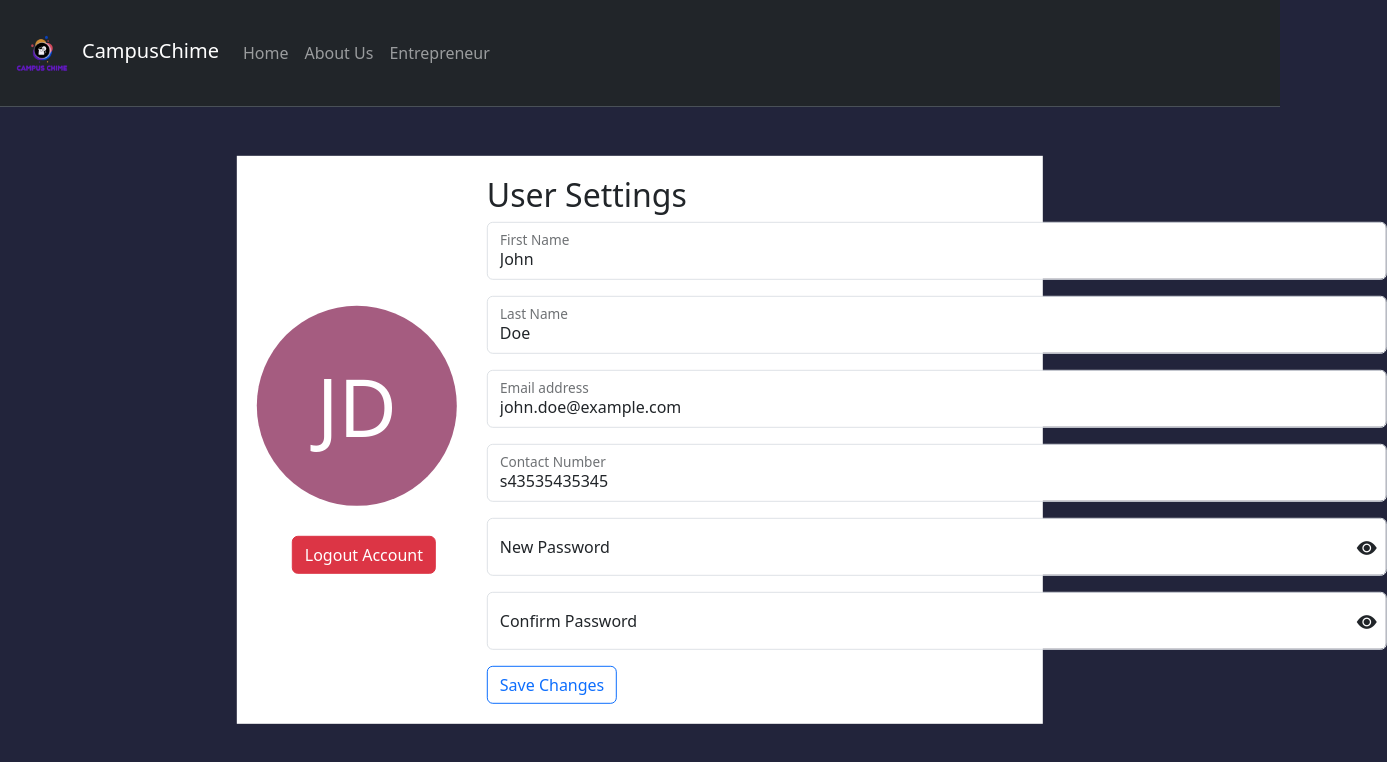
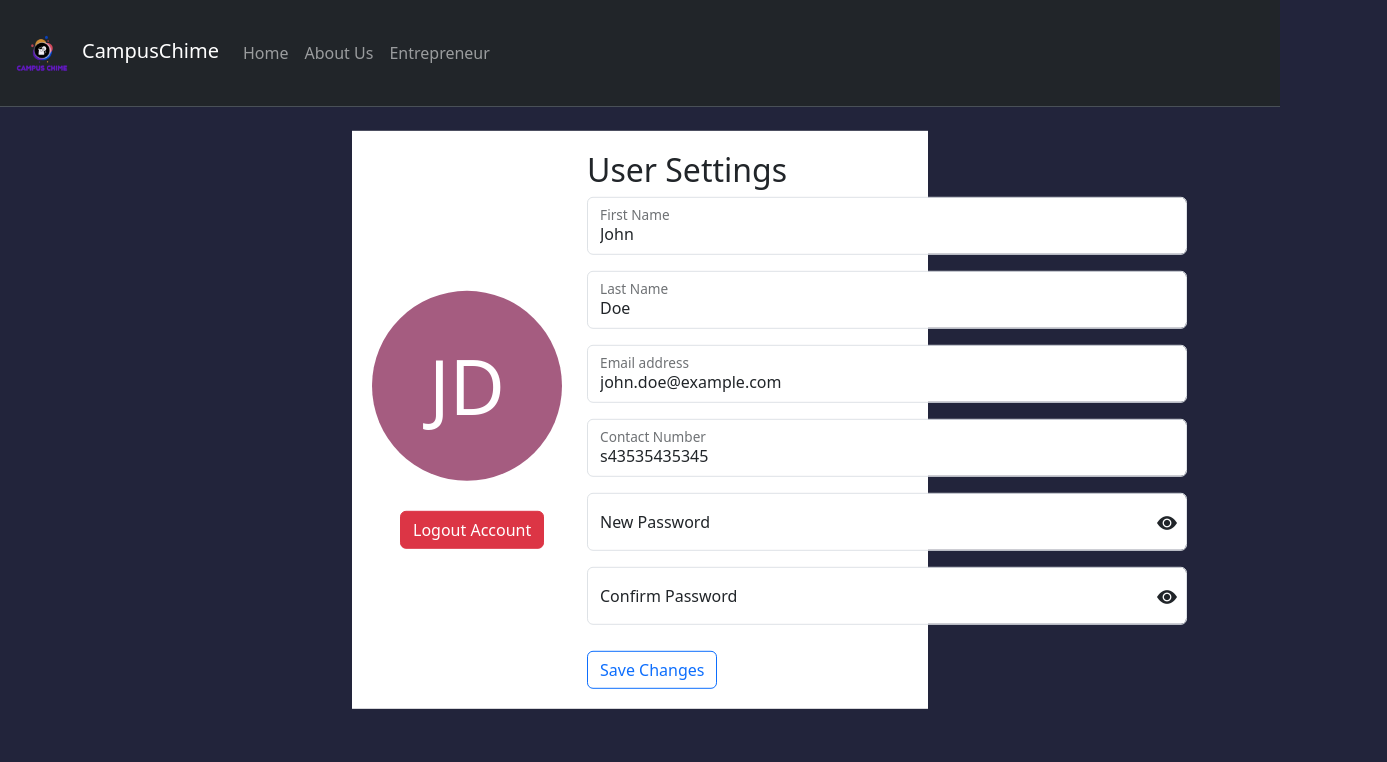
Before and after one commit to L2GS-19101360/CampusChime, a React (Vite) app: page /userSettingPage in a window 1280 px wide. Shown: the top 762 px of the page, 1387 px wide, since content can reach past the window. Built offline with nearby package versions, Linux system fonts and the light colour scheme.

Commit message:
update userserttinga

```diff
--- a/src/pages/User Setting Page/UserSettingPage.jsx
+++ b/src/pages/User Setting Page/UserSettingPage.jsx
@@ -28,6 +28,12 @@ class UserSettingPage extends Component {
       contactNumber: "s43535435345",
       newPassword: "",
       confirmPassword: "",
+      products: [
+        { id: 1, name: "Product 1", image: "placeholder.jpg" },
+        { id: 2, name: "Product 2", image: "placeholder.jpg" },
+        { id: 3, name: "Product 3", image: "placeholder.jpg" },
+        // Add more placeholders as needed
+      ],
     };
   }
 
@@ -109,24 +115,26 @@ class UserSettingPage extends Component {
         <div
           style={{
             backgroundColor: "white",
+            marginTop: "20px",
             padding: "20px",
-            width: "63%",
+            width: "45%",
             position: "absolute",
             left: "50%",
-            top: "55%",
+            top: "50%",
             transform: "translate(-50%, -50%)",
             display: "flex",
             flexDirection: "row",
             alignItems: "center",
+            justifyContent: "space-around",
           }}
         >
           <div>
-            <LetteredAvatar name={`${firstName} ${lastName}`} size={200} />
+            <LetteredAvatar name={`${firstName} ${lastName}`} size={190} />
             <Button
               variant="danger"
               onClick={handleLogout}
               style={{
-                marginLeft: "35px",
+                marginLeft: "28px",
                 marginTop: "30px",
               }}
             >
@@ -134,9 +142,9 @@ class UserSettingPage extends Component {
             </Button>
           </div>
 
-          <div style={{ marginLeft: "30px" }}>
+          <div style={{ marginLeft: "25px" }}>
             <h2>User Settings</h2>
-            <Form onSubmit={this.handleSubmit} style={{ width: "900px" }}>
+            <Form onSubmit={this.handleSubmit} style={{ width: "600px" }}>
               <Form.Group className="mb-3" controlId="formFirstName">
                 <FloatingLabel controlId="floatingFirstName" label="First Name">
                   <Form.Control
@@ -169,7 +177,6 @@ class UserSettingPage extends Component {
                     name="email"
                     value={email}
                     onChange={this.handleInputChange}
-                    readOnly
                   />
                 </FloatingLabel>
               </Form.Group>
@@ -249,7 +256,13 @@ class UserSettingPage extends Component {
                 </FloatingLabel>
               </Form.Group>
 
-              <Button variant="outline-primary" type="submit">
+              <Button
+                variant="outline-primary"
+                type="submit"
+                style={{
+                  marginTop: "10px",
+                }}
+              >
                 Save Changes
               </Button>
             </Form>
```
